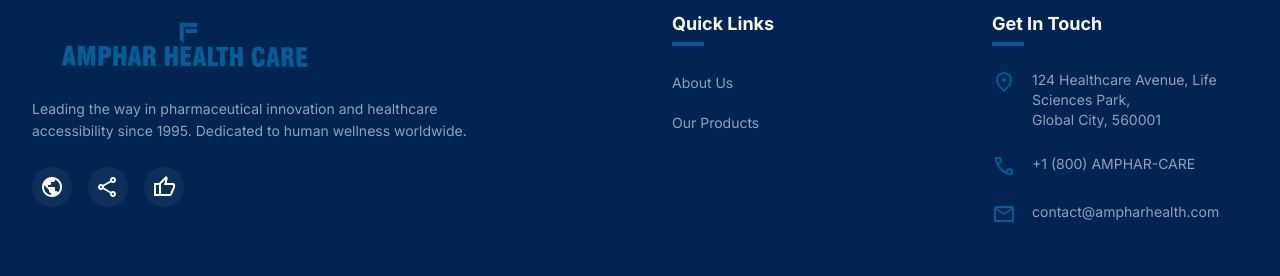
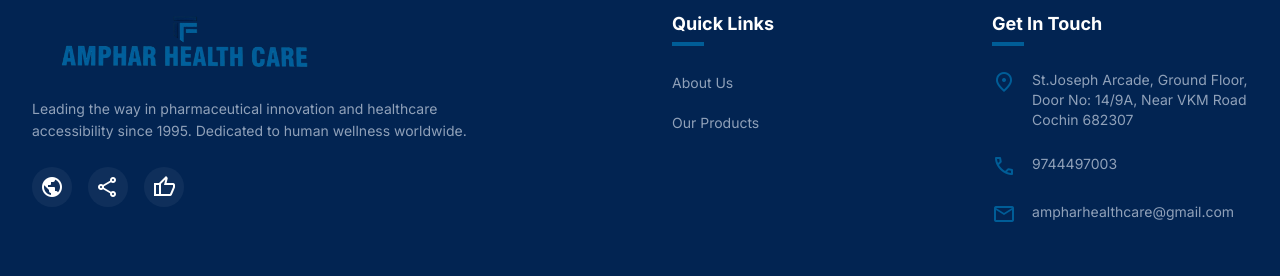
Before and after one commit to Alan0602/ampherhealth, a Next.js app: page / in a window 1280 px wide. Shown: the part 3849-4125 px from the top of the page. Built offline with nearby package versions, Linux system fonts and the light colour scheme.

Commit message:
chore: update contact details in footer and reclassify Efinac-R to orthopedic category

```diff
--- a/src/components/Footer.tsx
+++ b/src/components/Footer.tsx
@@ -78,22 +78,22 @@
                   location_on
                 </span>
                 <p className="text-slate-400 text-sm">
-                  124 Healthcare Avenue, Life Sciences Park, <br />
-                  Global City, 560001
+                  St.Joseph Arcade, Ground Floor, Door No: 14/9A, Near VKM Road <br />
+                  Cochin 682307
                 </p>
               </div>
               <div className="flex gap-4">
                 <span className="material-symbols-outlined text-primary">
                   call
                 </span>
-                <p className="text-slate-400 text-sm">+1 (800) AMPHAR-CARE</p>
+                <p className="text-slate-400 text-sm">9744497003</p>
               </div>
               <div className="flex gap-4">
                 <span className="material-symbols-outlined text-primary">
                   mail
                 </span>
                 <p className="text-slate-400 text-sm">
-                  contact@ampharhealth.com
+                  ampharhealthcare@gmail.com
                 </p>
               </div>
             </div>
```
